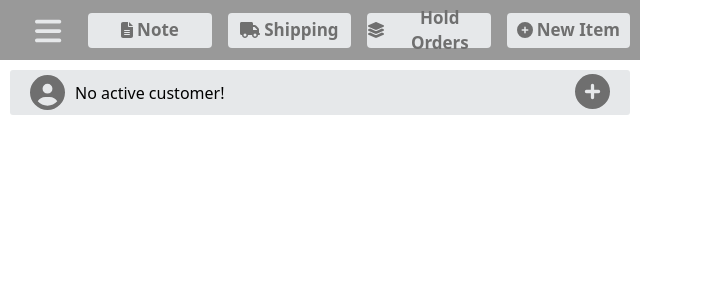
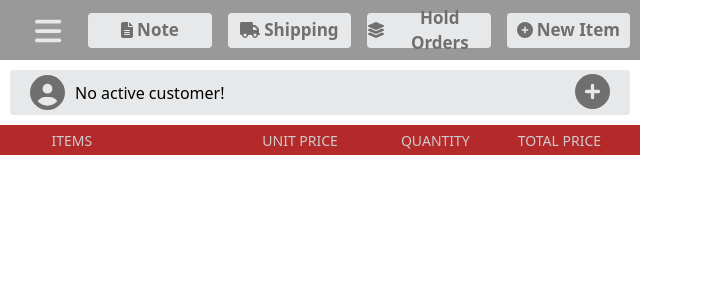
Before and after one commit to Hadayetullah/Pos-Application-React-ReactRouter, a React (Vite) app in the folder pos-frontend/: page / in a window 1280 px wide. Shown: the top 300 px of the page, without its empty margins (0-703 px from the left). Built offline with nearby package versions, Linux system fonts and the light colour scheme.

Commit message:
Create DisplaySelectedContentsHeader component

```diff
--- /dev/null
+++ b/pos-frontend/src/components/pos/DisplaySelectedContentsHeader.jsx
@@ -0,0 +1,37 @@
+import React from "react";
+
+const DisplaySelectedContentsHeader = () => {
+  return (
+    <header className="body__left__header h-[30px] flex items-center w-full bg-[#B42A2B]">
+      <div className="body__left__header-left w-[35px]"></div>
+      <div className="body__left__header-middle flex items-center w-full text-[13px]">
+        <span className="body__left__items body__left__header-title w-[40%] pl-[5px]">
+          <h5
+            className="text-left text-[#cccccc] uppercase pos-md:text-[14px]"
+            style={{ paddingLeft: "15px", textAlign: "left" }}
+          >
+            Items
+          </h5>
+        </span>
+        <span className="body__left__unitprice body__left__header-title w-[17%]">
+          <h5 className="text-left text-[#cccccc] uppercase pos-md:text-[14px]">
+            Unit Price
+          </h5>
+        </span>
+        <span className="body__left__qty body__left__header-title w-[26%] flex items-center justify-evenly">
+          <h5 className="text-center text-[#cccccc] uppercase pos-md:text-[14px]">
+            Quantity
+          </h5>
+        </span>
+        <span className="body__left__totalprice body__left__header-title w-[17%] ">
+          <h5 className="text-center text-[#cccccc] uppercase pos-md:text-[14px]">
+            Total Price
+          </h5>
+        </span>
+      </div>
+      <div className="body__left__header-right w-[35px]"></div>
+    </header>
+  );
+};
+
+export default DisplaySelectedContentsHeader;
--- a/pos-frontend/src/pages/POS.jsx
+++ b/pos-frontend/src/pages/POS.jsx
@@ -1,3 +1,4 @@
+import DisplaySelectedContentsHeader from "../components/pos/DisplaySelectedContentsHeader";
 import PosCustomerNav from "../components/pos/PosCustomerNav";
 import PosTopLeftNav from "../components/pos/PosTopLeftNav";
 
@@ -29,6 +30,10 @@ const POS = () => {
           >
             <PosTopLeftNav />
             <PosCustomerNav />
+
+            <div className="body__left w-full bg-[#fafafa]">
+              <DisplaySelectedContentsHeader />
+            </div>
           </div>
         </div>
       </div>
```
